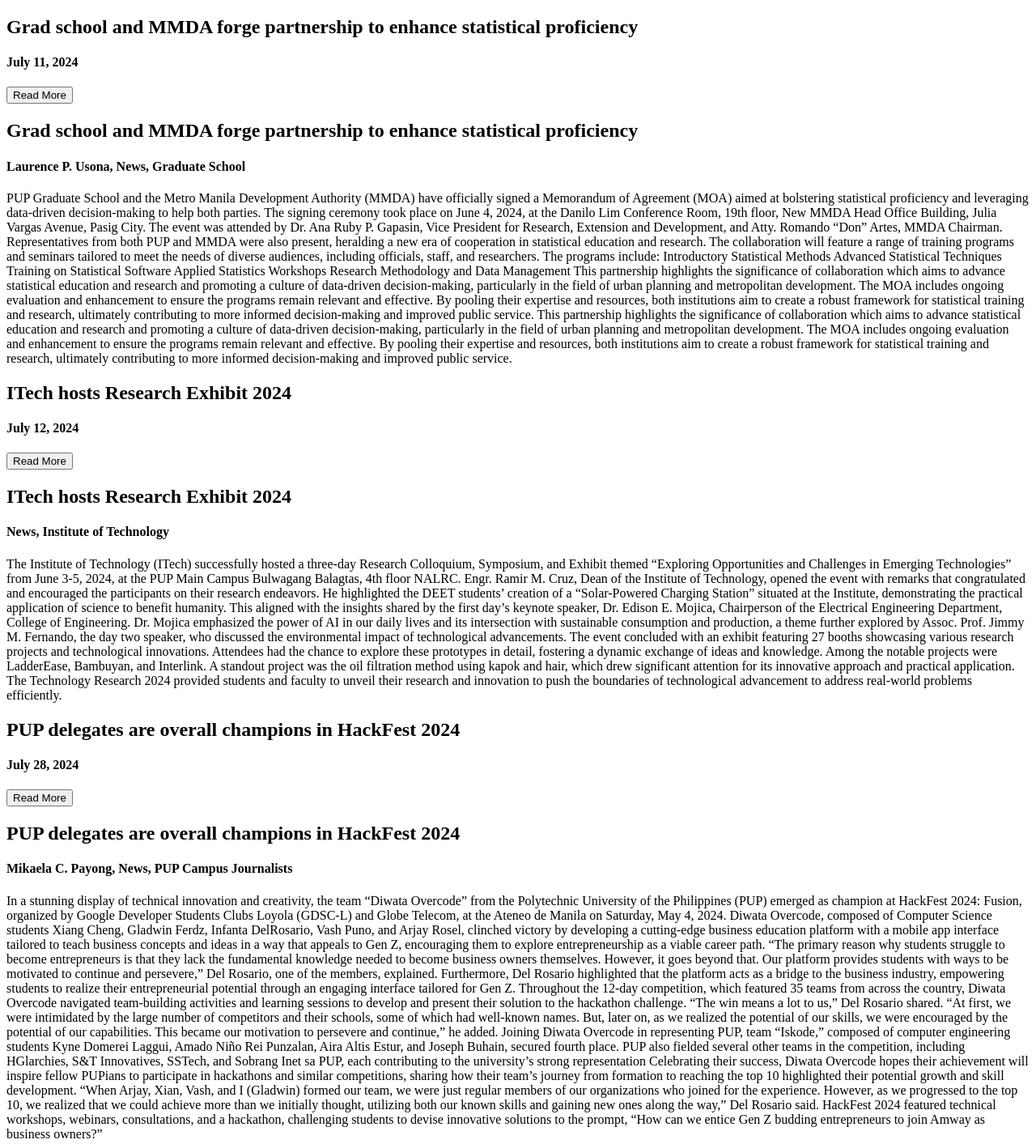
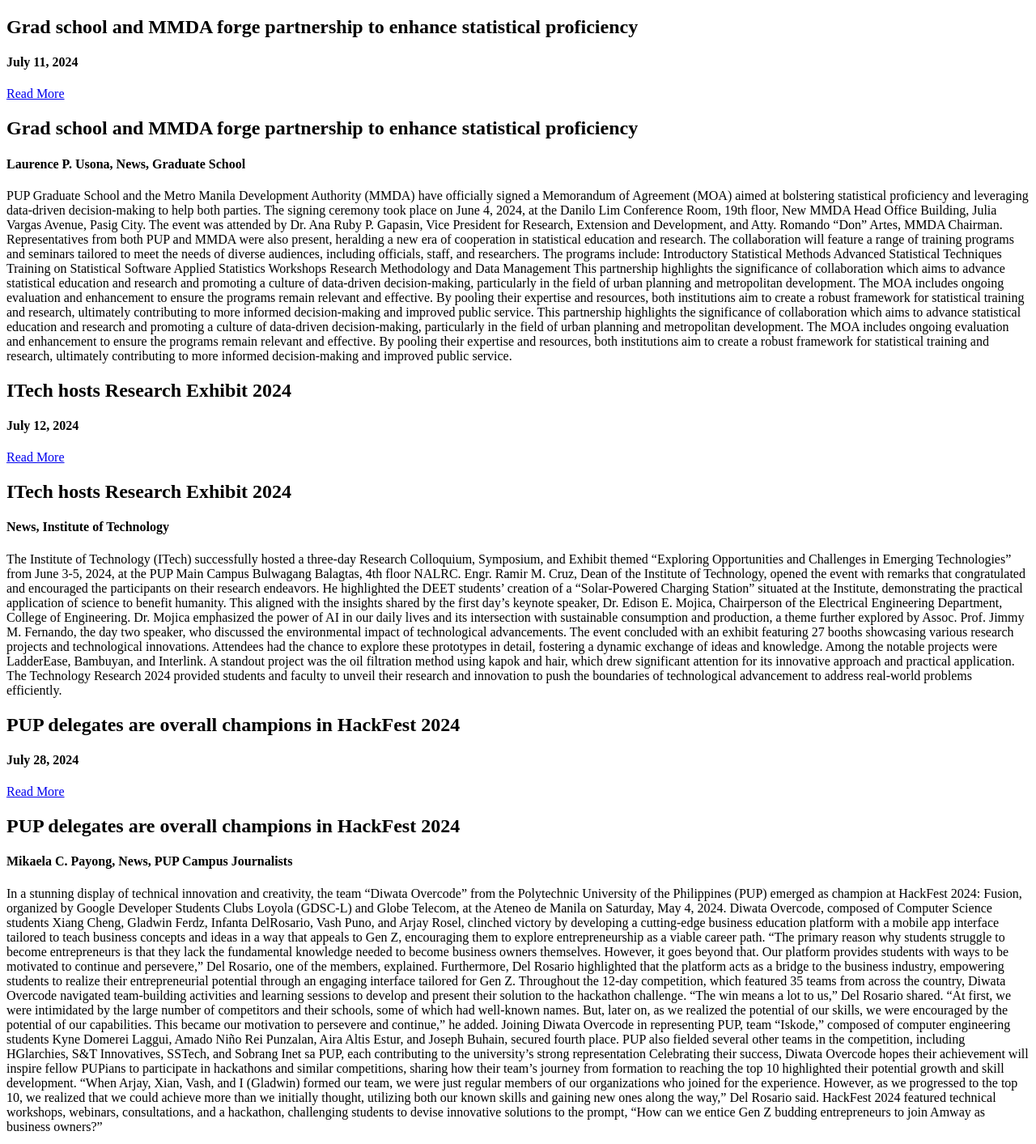
Before and after one commit to Alyson04/pup-blog-website, a plain HTML site: page pages/blog.html in a window 1280 px wide. Shown: the whole page at 81% size. Drawn offline with Linux system fonts and the light colour scheme.

Commit message:
added something

```diff
--- a/pages/blog.html
+++ b/pages/blog.html
@@ -7,10 +7,11 @@
 </head>
 <body>
 
+<div id="toggle1">
 <div class = "blog1" >
     <h2> Grad school and MMDA forge partnership to enhance statistical proficiency </h2>
     <h4> July 11, 2024 </h4>
-    <button class="button-container" onclick="toggleBlog()">Read More</button>
+    <a href="#toggle1" class="button-container">Read More</a>
 </div>
 <div class = "blog">
     <h2> Grad school and MMDA forge partnership to enhance statistical proficiency </h2>
@@ -32,11 +33,13 @@
         This partnership highlights the significance of collaboration which aims to advance statistical education and research and promoting a culture of data-driven decision-making, particularly in the field of urban planning and metropolitan development.
         The MOA includes ongoing evaluation and enhancement to ensure the programs remain relevant and effective. By pooling their expertise and resources, both institutions aim to create a robust framework for statistical training and research, ultimately contributing to more informed decision-making and improved public service.</p>
 </div>
+</div>
 
+<div id = "toggle2">
 <div class = "blog2">
     <h2> ITech hosts Research Exhibit 2024 </h2>
     <h4> July 12, 2024 </h4>
-    <button class="button-container" onclick="toggleBlog()">Read More</button>
+    <a href="#toggle2" class="button-container">Read More</a>
 </div>
     <div class = "blog" >
         <h2> ITech hosts Research Exhibit 2024 </h2>
@@ -54,11 +57,13 @@
 The Technology Research 2024 provided students and faculty to unveil their research and innovation to push the boundaries of technological advancement to address real-world problems efficiently.
         </p>
 </div>
+</div>
 
+<div id = "toggle3">
 <div class = "blog3">
     <h2> PUP delegates are overall champions in HackFest 2024 </h2>
     <h4> July 28, 2024 </h4>
-    <button class="button-container" onclick="toggleBlog()">Read More</button>
+    <a href="#toggle3" class="button-container">Read More</a>
 </div>
     <div class = "blog">
         <h2> PUP delegates are overall champions in HackFest 2024 </h2>
@@ -89,6 +94,8 @@
 HackFest 2024 featured technical workshops, webinars, consultations, and a hackathon, challenging students to devise innovative solutions to the prompt, “How can we entice Gen Z budding entrepreneurs to join Amway as business owners?”
         </p>
 </div>
+</div>
+
 
 
 
```
